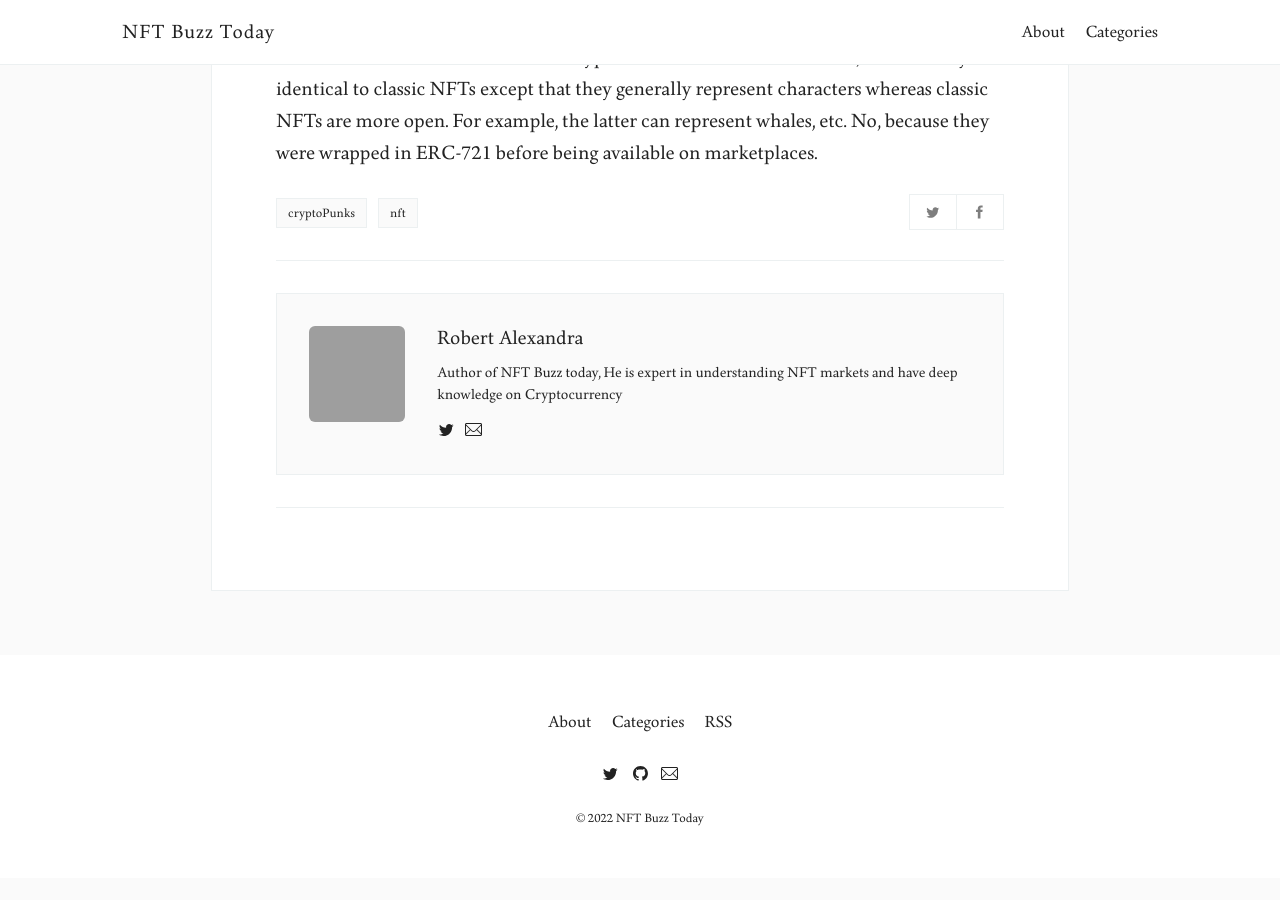
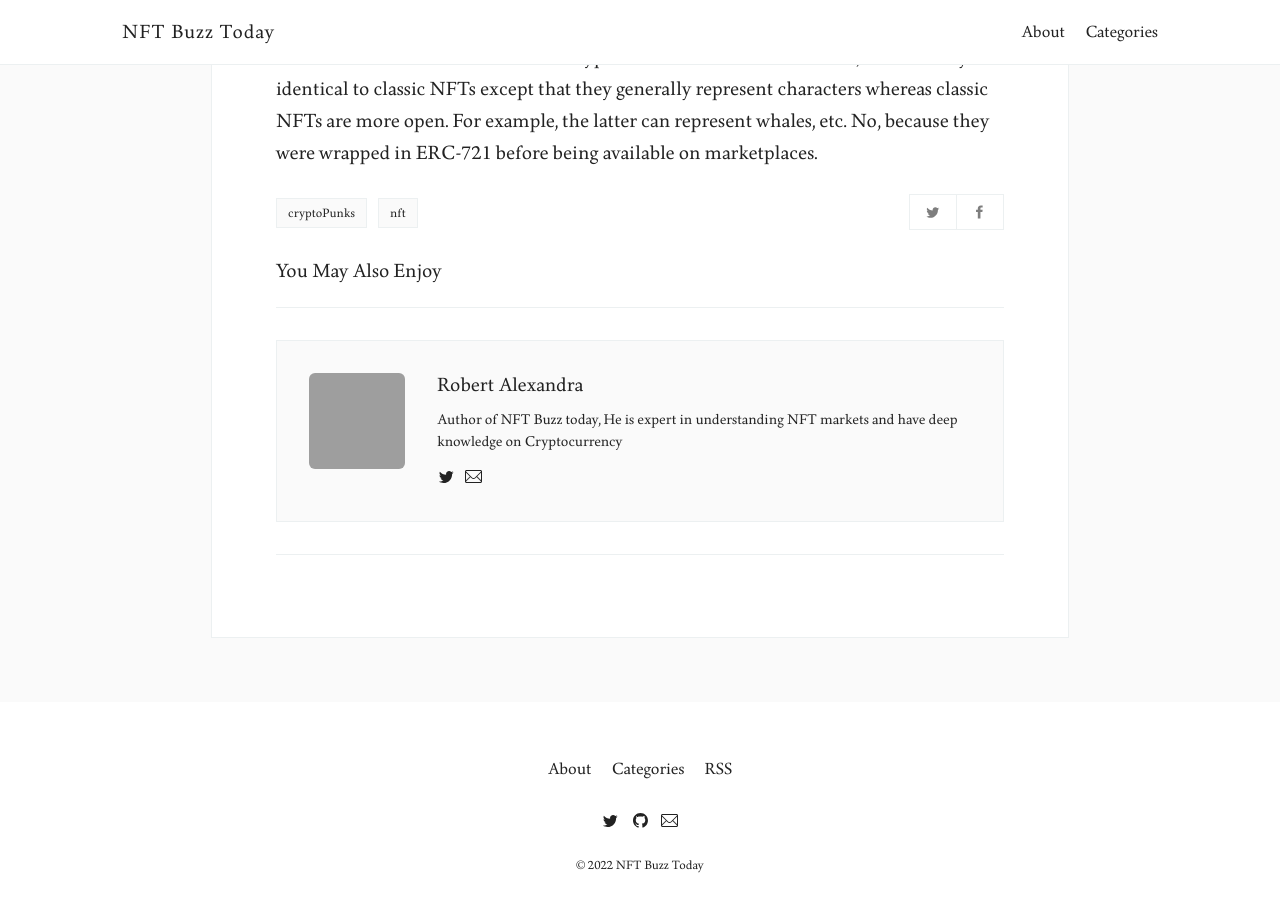
Before and after one commit to NFTBuzz/nftbuzz.github.io, a Jekyll site: the page built from _posts/2022-03-29-Are-CryptoPunks-NFTs-really-NFTs.md, in a window 1280 px wide and 900 px high, scrolled down 2552 px. Built offline with Jekyll 4.4.1, drawn with Linux system fonts in a browser that asks for light colours; before the commit the page ends 3430 px from its top, so only the background shows below that; grey boxes are pictures that could not be loaded.

Commit message:
Update post.html

```diff
--- a/_layouts/post.html
+++ b/_layouts/post.html
@@ -60,6 +60,42 @@ layout: default
           </div>
           <div class="column large-2">{% include share.html %}</div>
         </div>
+        <div class="relatedPosts">
+
+<h4>You May Also Enjoy</h4>
+
+{% assign maxRelated = 4 %}
+{% assign minCommonTags =  2 %}
+{% assign maxRelatedCounter = 0 %}
+
+{% for post in site.posts %}
+
+    {% assign sameTagCount = 0 %}
+    {% assign commonTags = '' %}
+
+    {% for category in post.categories %}
+      {% if post.url != page.url %}
+        {% if page.categories contains category %}
+          {% assign sameTagCount = sameTagCount | plus: 1 %}
+          {% capture tagmarkup %} <span class="label label-default">{{ category }}</span> {% endcapture %}
+          {% assign commonTags = commonTags | append: tagmarkup %}
+        {% endif %}
+      {% endif %}
+    {% endfor %}
+
+    {% if sameTagCount >= minCommonTags %}
+      <div>
+      <h5><a href="{{ site.baseurl }}{{ post.url }}">{{ post.title }}{{ commonTags }}</a></h5>
+      </div>
+      {% assign maxRelatedCounter = maxRelatedCounter | plus: 1 %}
+      {% if maxRelatedCounter >= maxRelated %}
+        {% break %}
+      {% endif %}
+    {% endif %}
+
+  {% endfor %}
+
+</div>
 
 
 
```
